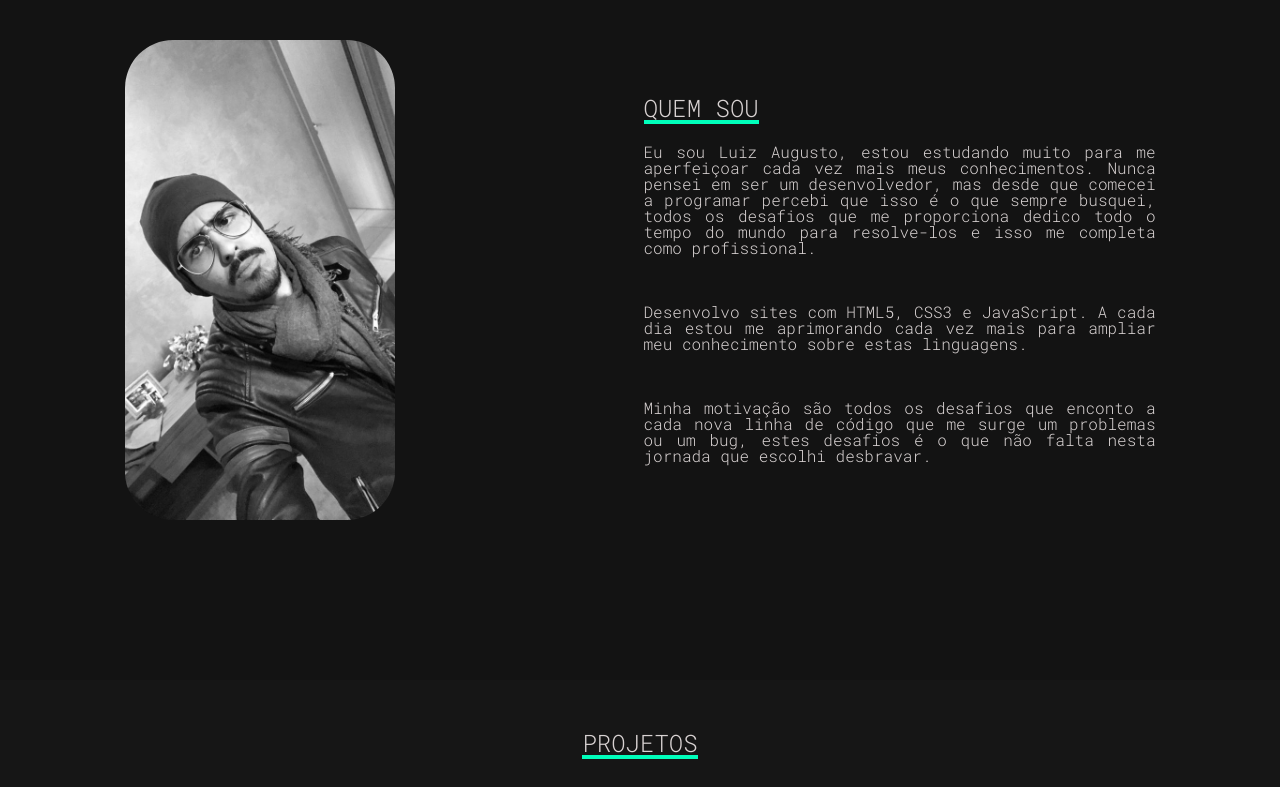
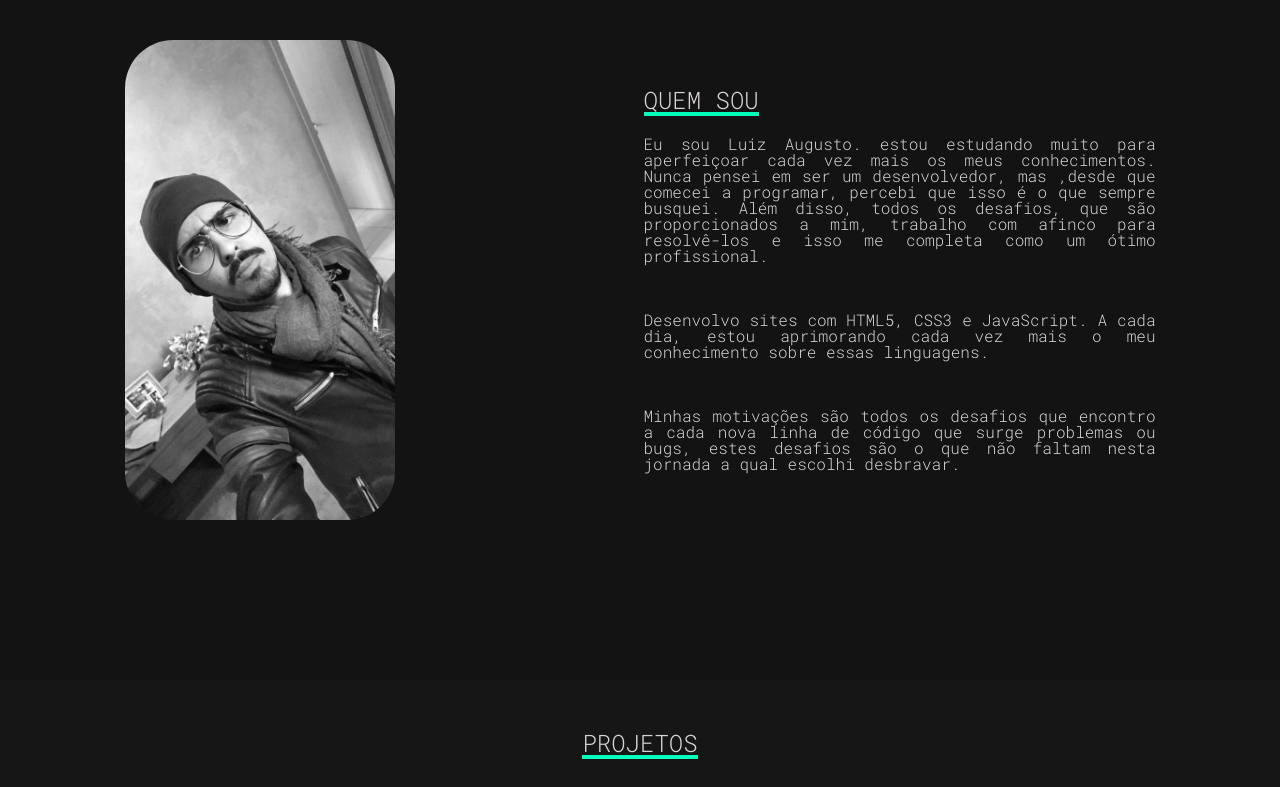
Before and after one commit to LuizAugustodev/first, a plain HTML site: page index.html in a window 1280 px wide. Shown: the part 920-1707 px from the top of the page. Drawn offline with Linux system fonts and the light colour scheme.

Commit message:
Update index.html

```diff
--- a/index.html
+++ b/index.html
@@ -53,18 +53,18 @@
         <section class="about container" id="sobre">
             <div class="info__about">
                 <h1 class="title__about">Quem sou</h1>
-                <p class="info__about__p">Eu sou Luiz Augusto, estou estudando muito para me aperfeiçoar cada vez mais meus conhecimentos. Nunca
-                    pensei em ser um desenvolvedor, mas desde que comecei a programar percebi que isso é o que sempre busquei,
-                    todos os desafios que me proporciona dedico todo o tempo do mundo para resolve-los e isso me completa como
-                    profissional.
+                <p class="info__about__p">Eu sou Luiz Augusto. estou estudando muito para aperfeiçoar cada vez mais os meus conhecimentos.
+                    Nunca pensei em ser um desenvolvedor, mas ,desde que comecei a programar, percebi que isso é o que
+                    sempre busquei. Além disso, todos os desafios, que são proporcionados a mim, trabalho com afinco para
+                    resolvê-los e isso me completa como um ótimo profissional.
                 </p>
 
-                <p class="info__about__p">Desenvolvo sites com HTML5, CSS3 e JavaScript. A cada dia estou me aprimorando cada vez mais para ampliar
-                    meu conhecimento sobre estas linguagens.
+                <p class="info__about__p">Desenvolvo sites com HTML5, CSS3 e JavaScript. A cada dia, estou aprimorando cada vez mais o meu
+                    conhecimento sobre essas linguagens.
                 </p>
 
-                <p class="info__about__p">Minha motivação são todos os desafios que enconto a cada nova linha de código que me surge um problemas ou
-                    um bug, estes desafios é o que não falta nesta jornada que escolhi desbravar.
+                <p class="info__about__p">Minhas motivações são todos os desafios que encontro a cada nova linha de código que surge  problemas
+                    ou bugs, estes desafios são o que não faltam nesta jornada a qual escolhi desbravar.
                 </p>
             </div>
             <img class="img__info" src="./assets/img/luiz.jpeg" alt="imagem autor">
```
